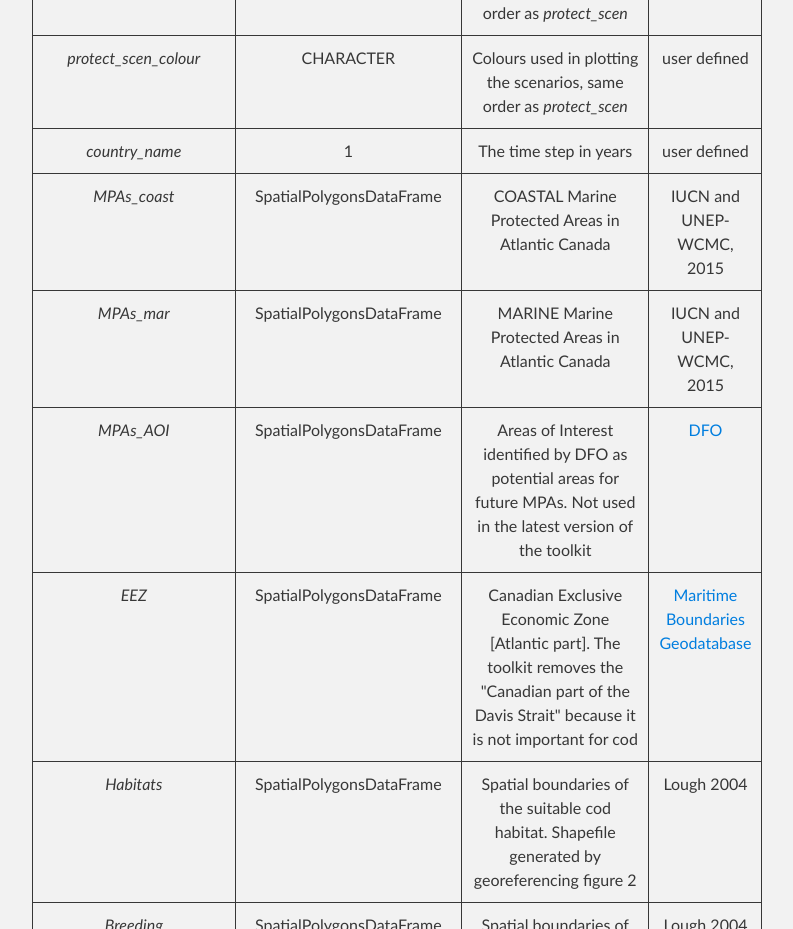
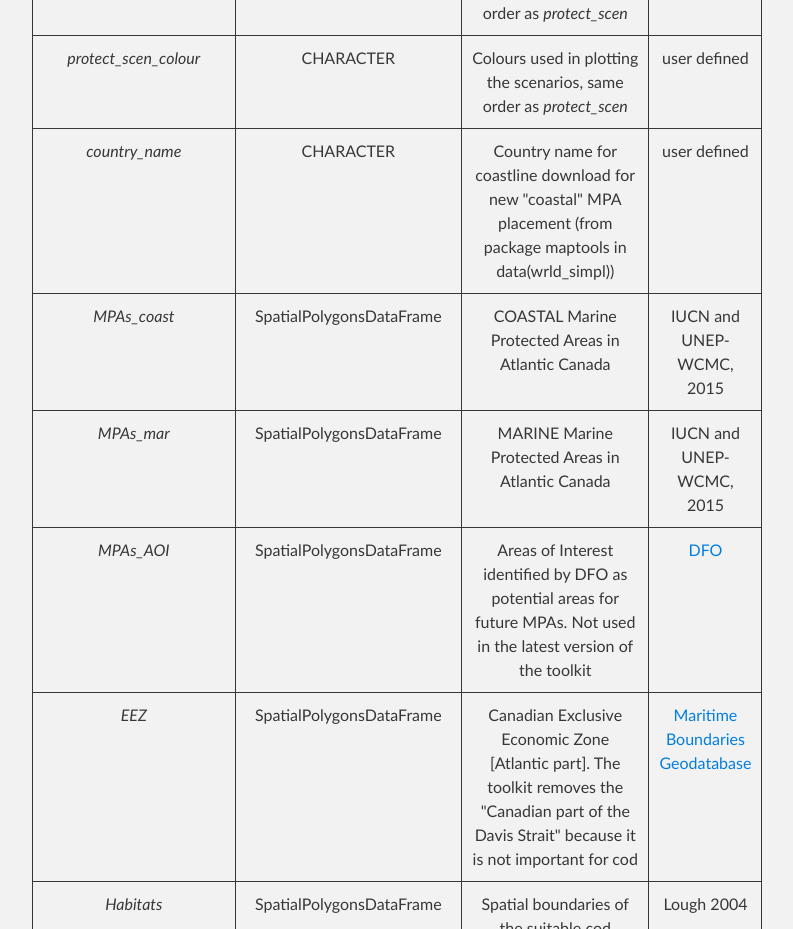
Before and after one commit to FishEconomist/bioeconomic_MPA, a plain HTML site: page index.html in a window 1280 px wide. Shown: the part 7234-8163 px from the top of the page, without its empty margins (288-1081 px from the left). Drawn offline with Linux system fonts and the light colour scheme.

```diff
--- a/index.html
+++ b/index.html
@@ -339,8 +339,8 @@
 </tr>
 <tr>
 <td align="center"><em>country_name</em></td>
-<td align="center">1</td>
-<td align="center">The time step in years</td>
+<td align="center">CHARACTER</td>
+<td align="center">Country name for coastline download for new "coastal" MPA placement (from package maptools in data(wrld_simpl))</td>
 <td align="center">user defined</td>
 </tr>
 <tr>
```
Also changed, not shown: params.json (+1 -1 lines).
